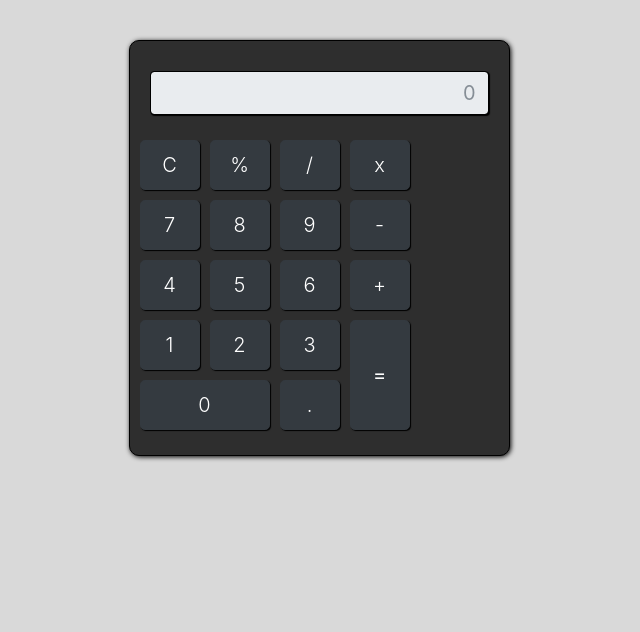
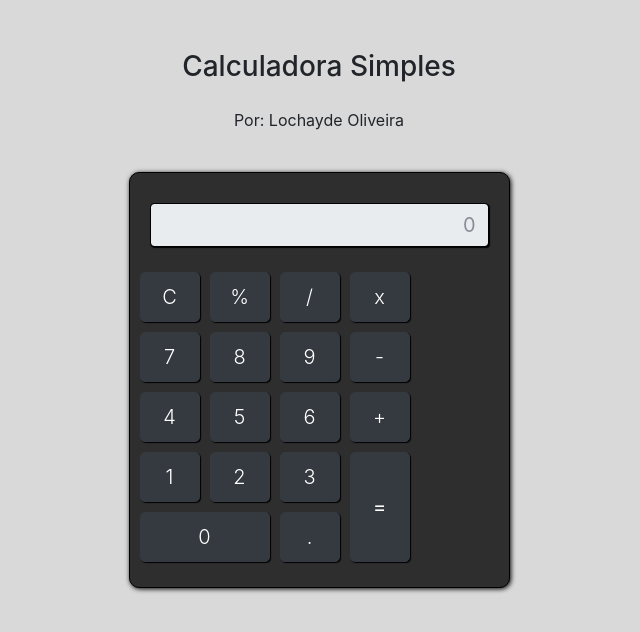
Before and after one commit to LochaydeOliveira/Projeto-01---Calculadora-Simples, a plain HTML site: page index.html in a window 1280 px wide. Shown: the whole page, without its empty margins (321-961 px from the left). Drawn offline with nearby package versions, Linux system fonts and the light colour scheme.

Commit message:
Titulo e Desenvolvedor

```diff
--- a/index.html
+++ b/index.html
@@ -6,6 +6,16 @@
 		<link rel="stylesheet" href="https://maxcdn.bootstrapcdn.com/bootstrap/4.0.0-beta.2/css/bootstrap.min.css" integrity="sha384-PsH8R72JQ3SOdhVi3uxftmaW6Vc51MKb0q5P2rRUpPvrszuE4W1povHYgTpBfshb" crossorigin="anonymous">
 
     <style>
+      .titulo-calculador {
+        margin: 50px auto 0;
+        display: flex;
+        justify-content: center;
+      }
+      .desenvolvedor-calculador {
+        margin: 0 auto;
+        display: flex;
+        justify-content: center;
+      }
       .calculadora {
         margin-top: 40px;
         border: solid 1px #000;
@@ -49,10 +59,13 @@
   <body style="background: #D9D9D9">
 
     <div class="container">
+      <h3 class="titulo-calculador">Calculadora Simples</h3>
+          <br>
+      <p class="desenvolvedor-calculador">Por: Lochayde Oliveira</p>
+
       <div class="row">
         <div class="col d-flex justify-content-center">
           <br />
-
           <div class="calculadora">
             <input id="resultado" type="text" class="form-control resultado" placeholder="0" disabled="disabled" />
 
```
